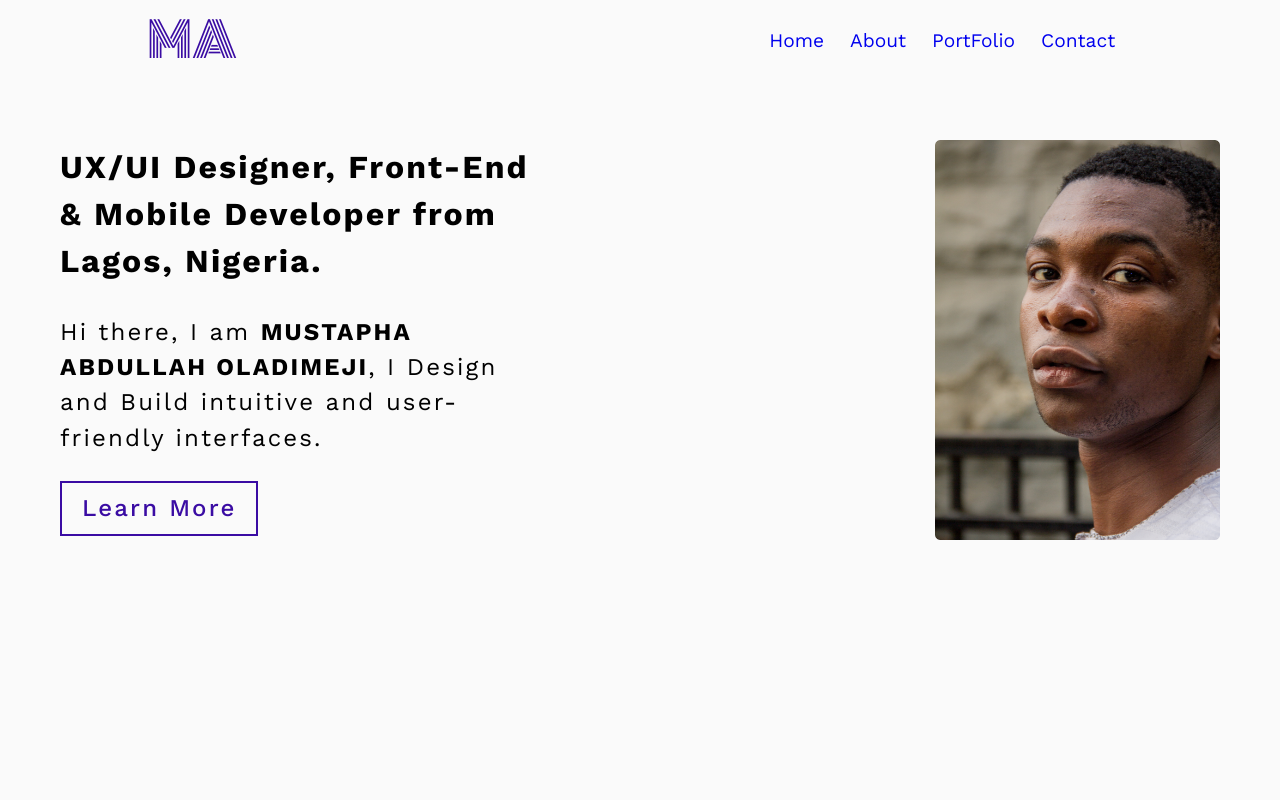
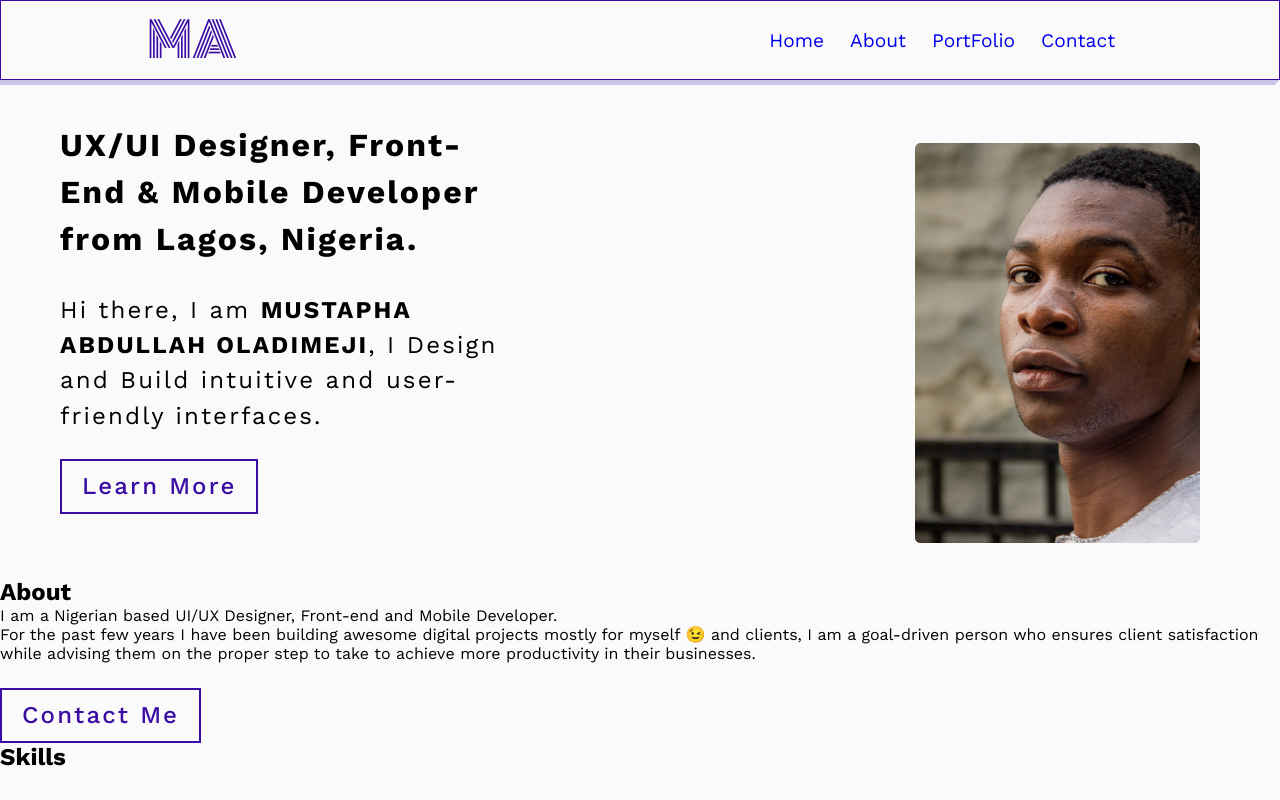
Before and after one commit to oladimeji16/olatohdimeji, a React (Create React App) app: page / in a window 1280 px wide. Built offline with nearby package versions, Linux system fonts and the light colour scheme.

Commit message:
Added additional style to the nav bar

```diff
--- a/src/components/App.jsx
+++ b/src/components/App.jsx
@@ -1,11 +1,13 @@
 import React from 'react'
 import NavBar from './navbar/NavBar'
 import Landing from './Landing/Landing'
+import About from './about/About'
 
 function App() {
     return <div className= 'App'>
         <NavBar />
         <Landing />
+        <About />
 
     </div>
 }
--- a/src/components/Landing/Landing.css
+++ b/src/components/Landing/Landing.css
@@ -5,11 +5,13 @@
     text-align: center;
     margin: auto;
     display: flex;
+    box-shadow: 0 20px #3A0CA3;
 }
 
 .landing-text {
     font-style: normal;
     text-align: left;
+    margin-top: 5%;
 }
 
 .landing-header {
@@ -48,7 +50,9 @@
 .img {
     display: inline;
     height: 400px;
-    margin-left: 200px;
+    margin: 0  10px 0 200px;
+    margin-top: 5%;
+
 }
 
 @media screen and (max-width: 1024px) {
--- a/src/components/Landing/Landing.jsx
+++ b/src/components/Landing/Landing.jsx
@@ -17,7 +17,6 @@ function Landing() {
         <div className="img">
             <img src={me} alt="Me" className='img'/>
         </div>
-
     </section>
 
 }
--- /dev/null
+++ b/src/components/about/About.jsx
@@ -0,0 +1,22 @@
+import React from 'react'
+import { Button } from '../button/Button'
+
+function About() {
+    return <section className="about">
+        <div className="about-text">
+            <h2>About</h2>
+            <p>I am a Nigerian based UI/UX Designer, Front-end and Mobile Developer.</p>
+            <p>For the past few years I have been building awesome digital projects mostly for myself 😉 and clients, I am a goal-driven person who ensures client satisfaction while advising them on the proper step to take to achieve more productivity in their businesses.</p>
+        </div>
+        <Button>Contact Me</Button>
+        <div className="skills">
+            <h2>Skills</h2>
+        </div>
+    </section>
+
+}
+
+
+
+
+export default About
--- a/src/components/navbar/NavBar.css
+++ b/src/components/navbar/NavBar.css
@@ -1,12 +1,22 @@
 .NavBarItems {
+    position: fixed;
+    width: 90%;
     background: #fafafa;
     /* border: 2px solid #3A0CA3; */
     height: 80px;
+    width: 100%;
     display: flex;
     justify-content: center;
     align-items: center;
+    text-align: center;
+    margin-bottom: 20px;
     font-size: 1.2rem;
-    box-shadow: 24 25;
+    border: 1px solid #3A0CA3;
+    box-shadow: -1px 1px #CDC2E8,
+    -2px 2px #CDC2E8,
+    -3px 3px #CDC2E8,
+    -4px 4px #CDC2E8,
+    -5px 5px #CDC2E8;
 }
 
 .navbar-logo {
```
Also changed, not shown: src/components/about/About.css (added).
